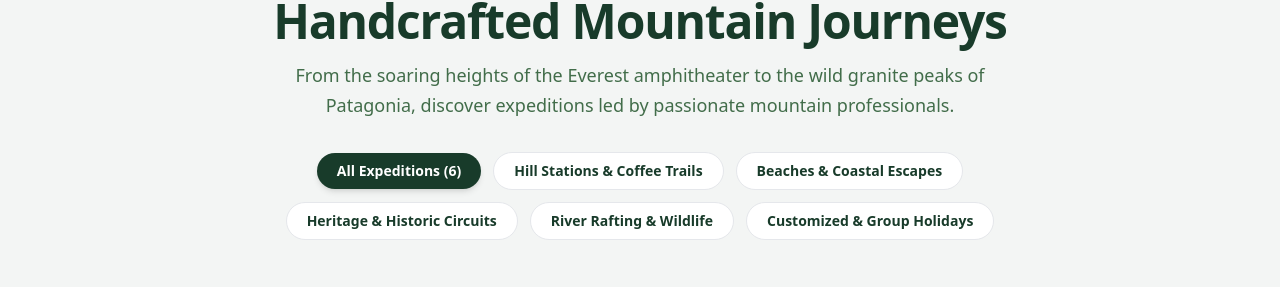
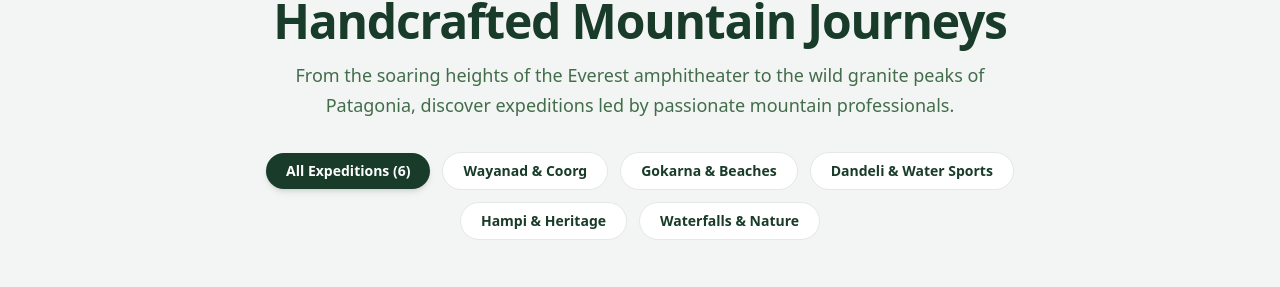
Before and after one commit to shaunakkompalwar968-a11y/spirit-adventure, a Next.js app: page / in a window 1280 px wide. Shown: the part 903-1190 px from the top of the page. Built offline with nearby package versions, Linux system fonts and the light colour scheme; no server answers.

Commit message:
commit 1a2b3c4d5e6f7g8h9i0j

```diff
--- a/src/data/fallbackData.ts
+++ b/src/data/fallbackData.ts
@@ -3,38 +3,38 @@ import { Category, Destination, TourPackage, Testimonial, AgencyStats, GalleryIt
 export const FALLBACK_CATEGORIES: Category[] = [
   {
     id: 1,
-    name: "Hill Stations & Coffee Trails",
-    slug: "hill-stations",
+    name: "Wayanad & Coorg",
+    slug: "wayanad-coorg",
     icon: "Mountain",
-    description: "Misty hills, tea & coffee plantations, cool waterfalls, and scenic viewpoints."
+    description: "Misty Chembra Peak, 900 Kandi Glass Bridge, waterfalls, and coffee plantations."
   },
   {
     id: 2,
-    name: "Beaches & Coastal Escapes",
-    slug: "beaches",
+    name: "Gokarna & Beaches",
+    slug: "gokarna-beaches",
     icon: "Waves",
-    description: "Golden sands, azure waters, water sports, Portuguese heritage, and beach shacks."
+    description: "Om Beach to Kudle trek, Murudeshwar Shiva Statue, Udupi temples, and coastal camping."
   },
   {
     id: 3,
-    name: "Heritage & Historic Circuits",
-    slug: "heritage",
-    icon: "Compass",
-    description: "UNESCO stone ruins, monolithic temples, royal palaces, and ancient architecture."
+    name: "Dandeli & Water Sports",
+    slug: "dandeli-adventure",
+    icon: "Tent",
+    description: "Kali River whitewater rafting, kayaking, boating, zorbing, and jungle camping."
   },
   {
     id: 4,
-    name: "River Rafting & Wildlife",
-    slug: "adventure-wildlife",
-    icon: "Tent",
-    description: "Whitewater river rapids, coracle rides, jungle safaris, and nature campfires."
+    name: "Hampi & Heritage",
+    slug: "hampi-heritage",
+    icon: "Compass",
+    description: "UNESCO stone ruins, Vijaya Vittala temple, boulder sunsets, and Hippie Island."
   },
   {
     id: 5,
-    name: "Customized & Group Holidays",
-    slug: "custom-trips",
+    name: "Waterfalls & Nature",
+    slug: "waterfalls-nature",
     icon: "Footprints",
-    description: "Tailor-made itineraries for families, couples, college batches, and corporate teams."
+    description: "Jog Falls, Vibhuti Falls, Soochipara Falls, and Honnavar mangrove backwaters."
   }
 ];
 
```
